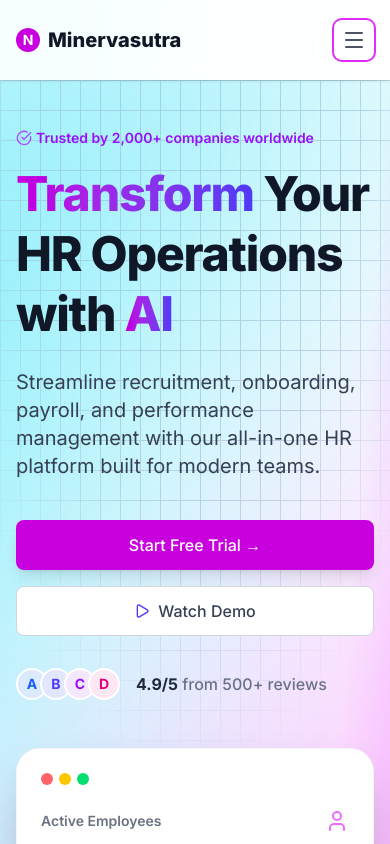
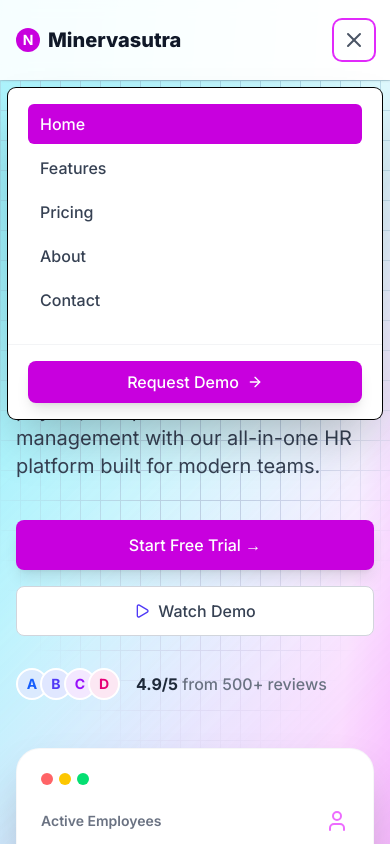
Before and after one commit to abhijitkayal/Minervasutra-web, a Next.js app: page / in a window 390 px wide. Both pictures are taken after a click on the button 354 px from the left and 40 px from the top of the page. Shown: the top 844 px of the page. Built offline with nearby package versions, Linux system fonts and the light colour scheme.

Commit message:
Updated navbar

```diff
--- a/src/components/Navbar.js
+++ b/src/components/Navbar.js
@@ -1,8 +1,8 @@
 // src/components/Navbar.js
 // NOTE: This component requires the 'activePath' prop passed from the LayoutWrapper.js
 
-import React from 'react';
-import { ArrowRight, Menu } from 'lucide-react';
+import React, { useState } from 'react'; // <--- ADDED: useState import
+import { ArrowRight, Menu, X } from 'lucide-react'; // <--- UPDATED: Added X icon for closing
 
 const navItems = [
     { name: 'Home', href: '/' },
@@ -14,6 +14,13 @@ const navItems = [
 
 // The Navbar component accepts the current URL path as a prop
 export default function Navbar({ activePath = '/' }) {
+    // 1. State for controlling the mobile menu visibility
+    const [isMenuOpen, setIsMenuOpen] = useState(false);
+
+    // 2. Function to toggle the menu state
+    const toggleMenu = () => {
+        setIsMenuOpen(!isMenuOpen);
+    };
 
     return (
         <header className="sticky top-0 z-50 w-full backdrop-blur-sm bg-white/80 transition-shadow duration-300 shadow-sm">
@@ -65,17 +72,59 @@ export default function Navbar({ activePath = '/' }) {
                             <ArrowRight className="w-4 h-4 ml-2" />
                         </a>
 
-                        {/* Mobile Menu Button */}
+                        {/* Mobile Menu Button - UPDATED to handle click and change icon */}
                         <button
                             type="button"
                             className="lg:hidden p-2 text-gray-600 hover:text-fuchsia-600 rounded-lg focus:outline-none focus:ring-2 focus:ring-fuchsia-500"
                             aria-label="Toggle navigation"
+                            onClick={toggleMenu} // <--- ADDED onClick handler
                         >
-                            <Menu className="w-6 h-6" />
+                            {/* Conditional icon: Menu when closed, X when open */}
+                            {isMenuOpen ? <X className="w-6 h-6" /> : <Menu className="w-6 h-6" />}
                         </button>
                     </div>
                 </div>
             </div>
+
+            {/* 3. Mobile Menu Panel (conditionally rendered) */}
+            {isMenuOpen && (
+                <div className="lg:hidden absolute top-20 inset-x-0 p-2 transition transform origin-top-right">
+                    <div className="rounded-lg shadow-2xl bg-white ring-1 ring-black ring-opacity-5 divide-y divide-gray-100">
+                        <div className="px-5 pt-4 pb-6 space-y-1">
+                            {/* Navigation Links for Mobile */}
+                            <nav className="space-y-1">
+                                {navItems.map((item) => (
+                                    <a
+                                        key={item.name}
+                                        href={item.href}
+                                        onClick={toggleMenu} // Close menu on click
+                                        className={`
+                                            block w-full px-3 py-2 rounded-md text-base font-medium transition duration-150 ease-in-out
+                                            ${activePath === item.href
+                                                ? 'bg-fuchsia-600 text-white'
+                                                : 'text-gray-700 hover:text-fuchsia-600 hover:bg-fuchsia-50'
+                                            }
+                                        `}
+                                    >
+                                        {item.name}
+                                    </a>
+                                ))}
+                            </nav>
+                        </div>
+                        {/* Mobile Action Button */}
+                        <div className="py-4 px-5">
+                            <a
+                                href="#request-demo"
+                                onClick={toggleMenu} // Close menu on click
+                                className="w-full flex items-center justify-center px-4 py-2 border border-transparent text-base font-medium rounded-lg text-white bg-fuchsia-600 hover:bg-fuchsia-700 shadow-lg transition duration-150 ease-in-out"
+                            >
+                                Request Demo
+                                <ArrowRight className="w-4 h-4 ml-2" />
+                            </a>
+                        </div>
+                    </div>
+                </div>
+            )}
         </header>
     );
 }
```
